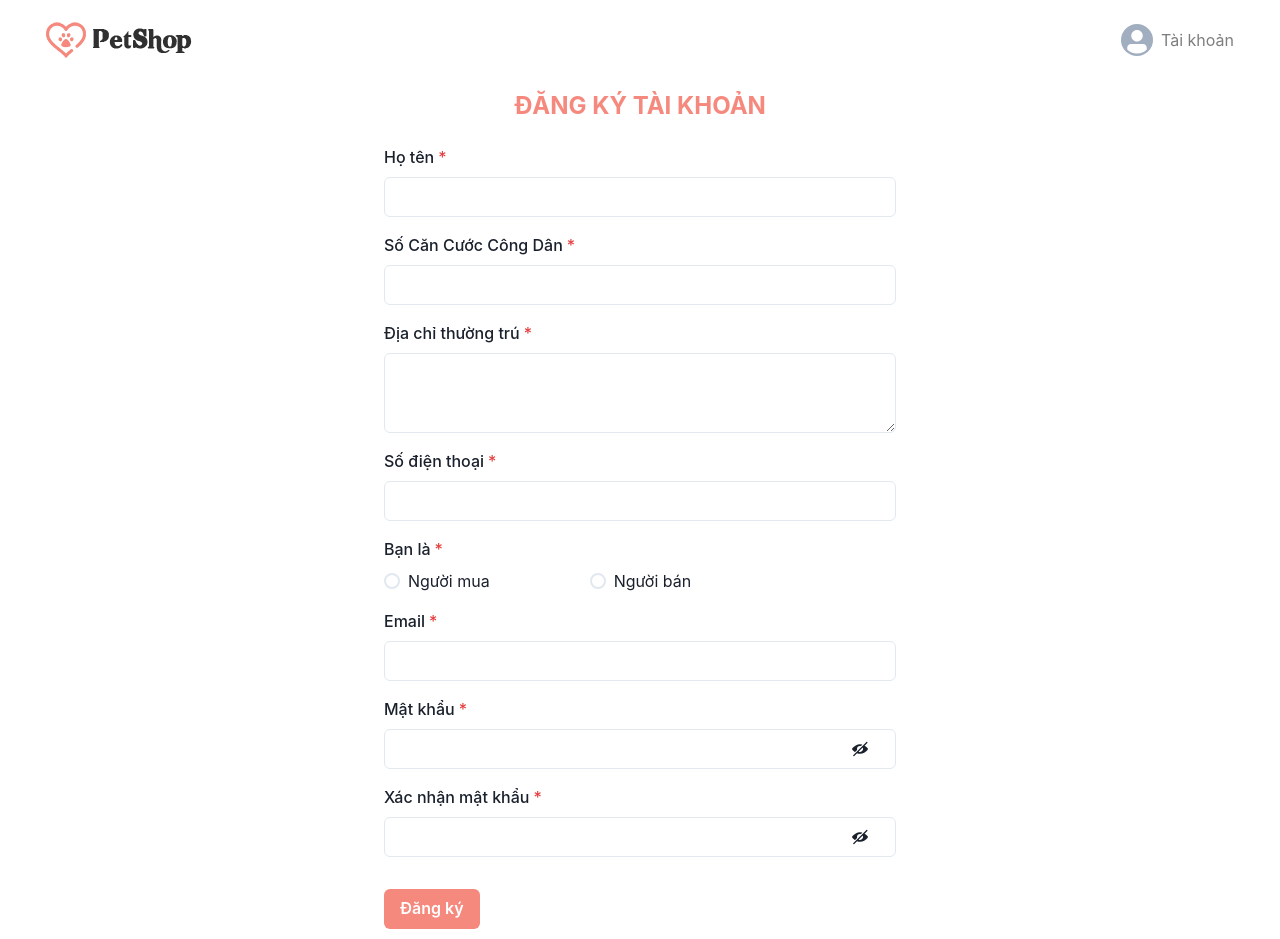
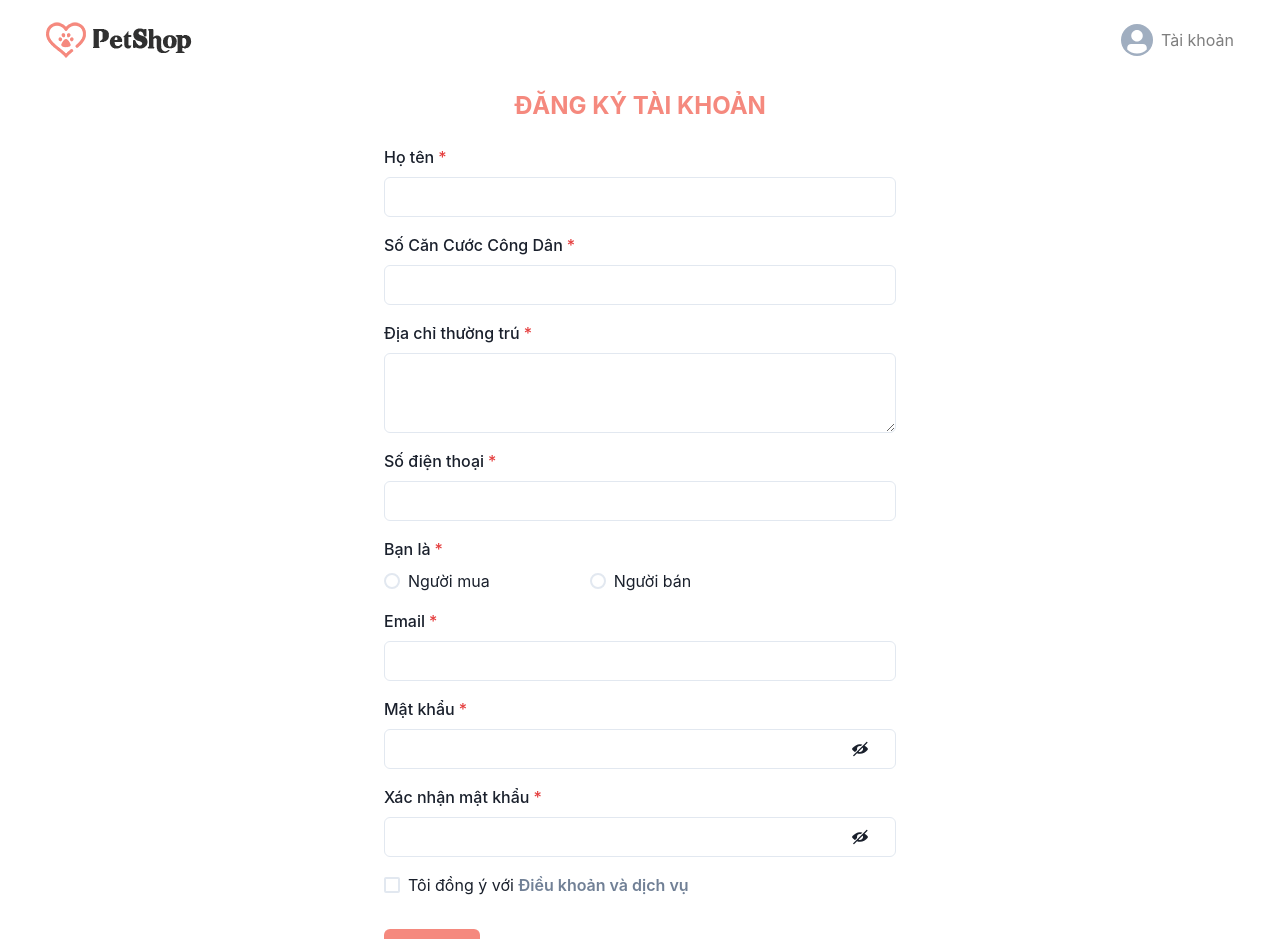
Before and after one commit to jj50cm/petmart_frontend, a React (Vite) app: page /register in a window 1280 px wide. Shown: the top 939 px of the page. Built offline with nearby package versions, Linux system fonts and the light colour scheme.

Commit message:
update RegisterPage

```diff
--- a/src/pages/RegisterPage.jsx
+++ b/src/pages/RegisterPage.jsx
@@ -15,7 +15,17 @@ import {
     Text,
     RadioGroup,
     HStack,
-    Radio
+    Radio,
+    Modal,
+    ModalOverlay,
+    ModalContent,
+    ModalHeader,
+    ModalFooter,
+    ModalBody,
+    ModalCloseButton,
+    Checkbox,
+    CheckboxGroup,
+    useDisclosure
 } from "@chakra-ui/react";
 import { ViewIcon, ViewOffIcon } from "@chakra-ui/icons";
 import { Field, Form, Formik } from "formik";
@@ -27,6 +37,7 @@ function RegisterPage() {
     // state for view icon
     const [showPassword, setShowPassword] = useState(false);
     const [showRePassword, setShowRePassword] = useState(false);
+    const { isOpen, onOpen, onClose } = useDisclosure();
 
     const handlePassword = () => {
         setShowPassword(!showPassword);
@@ -70,6 +81,10 @@ function RegisterPage() {
             .string()
             .required("Vui lòng nhập Xác nhận mật khẩu")
             .oneOf([Yup.ref('password'), null], "Mật khẩu không khớp"),
+        policy: Yup
+            .boolean()
+            .oneOf([true], 'Bạn cần chấp nhận điều khoản và quyền riêng tư để tiếp tục')
+            .required('Vui lòng đọc Điều khoản và chọn đồng ý'),
     });
 
     return (
@@ -98,7 +113,7 @@ function RegisterPage() {
                         email: "",
                         password: "",
                         repassword: "",
-
+                        policy: "",
                     }}
                     onSubmit={async (values) => {
                         console.log(values)
@@ -183,7 +198,7 @@ function RegisterPage() {
                                         <FormLabel>Bạn là</FormLabel>
                                         <RadioGroup
                                             {...field}
-                                           onChange={(value) => form.setValues({...form.values, role: value})}
+                                            onChange={(value) => form.setValues({ ...form.values, role: value })}
 
                                         >
                                             <HStack spacing={"100px"}>
@@ -266,7 +281,45 @@ function RegisterPage() {
                                     </FormControl>
                                 )}
                             </Field>
+                            <Field name='policy'>
+                                {({ field, form }) => (
+                                    <FormControl
+                                        isRequired
+                                        isInvalid={form.errors.policy && form.touched.policy}
+                                        mb={"4"}
+                                    >
+                                        <Checkbox isChecked={form.values.policy} onChange={(e) => form.setValues({ ...form.values, policy: e.target.checked })}>
+                                            Tôi đồng ý với {' '}
+                                            <Button variant={'link'} onClick={onOpen}>
+                                                Điều khoản và dịch vụ
+                                            </Button>
+                                        </Checkbox>
+                                        <Modal isOpen={isOpen} onClose={onClose}>
+                                            <ModalOverlay />
+                                            <ModalContent>
+                                                <ModalHeader>Điều khoản</ModalHeader>
+                                                <ModalCloseButton />
+                                                <ModalBody>
+                                                    các chính sách như sau
+                                                </ModalBody>
 
+                                                <ModalFooter>
+                                                    <Button
+                                                        colorScheme='blue'
+                                                        bg="#f5897e"
+                                                        _hover={{ bg: "#f56051" }}
+                                                        mr={3}
+                                                        onClick={onClose}
+                                                    >
+                                                        Đóng
+                                                    </Button>
+                                                </ModalFooter>
+                                            </ModalContent>
+                                        </Modal>
+                                        <FormErrorMessage>{form.errors.policy}</FormErrorMessage>
+                                    </FormControl>
+                                )}
+                            </Field>
                             <Button
                                 type="submit"
                                 mt={4}
```
